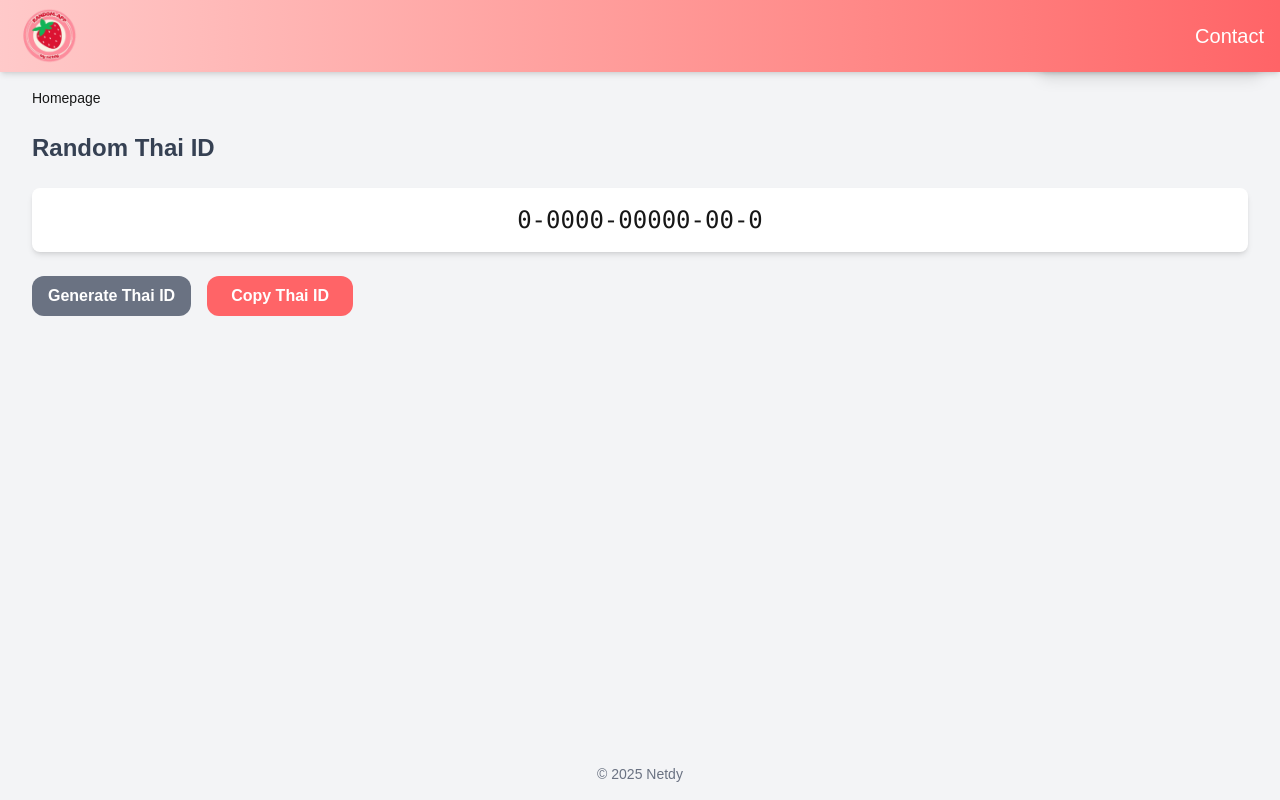
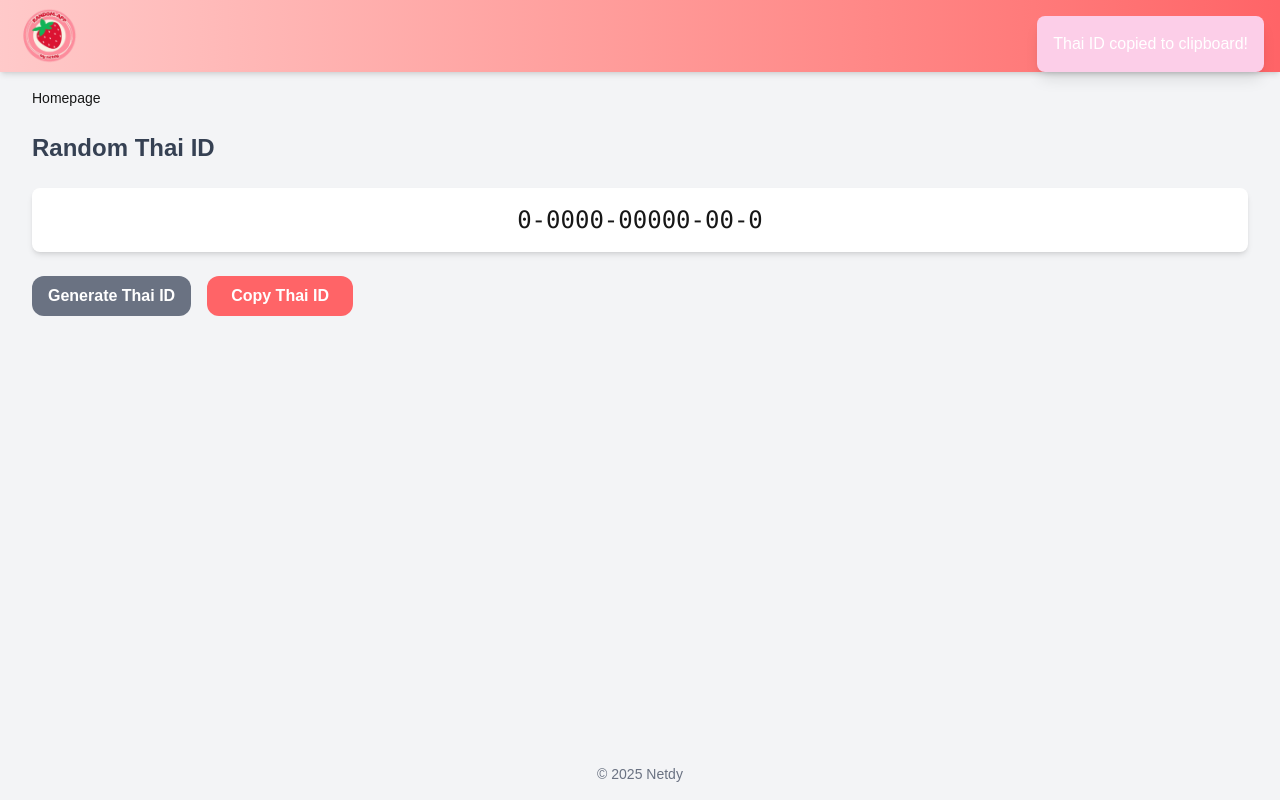
Before and after one commit to netdy/random-app, a Next.js app: page /home/thai_id in a window 1280 px wide. Both pictures are taken after a click on the button "Copy Thai ID". Built offline with nearby package versions, Linux system fonts and the light colour scheme.

Commit message:
update z index

```diff
--- a/app/components/ui/Toast.tsx
+++ b/app/components/ui/Toast.tsx
@@ -16,7 +16,7 @@ export const Toast = ({ message, onClose }: ToastProps) => {
     }, [message, onClose]);
 
     return (
-        <div className="fixed top-4 right-4 p-4 bg-pink-200 text-white rounded-lg shadow-lg">
+        <div className="fixed top-4 right-4 p-4 bg-pink-200 text-white rounded-lg shadow-lg z-100">
             {message}
         </div>
     );
```
